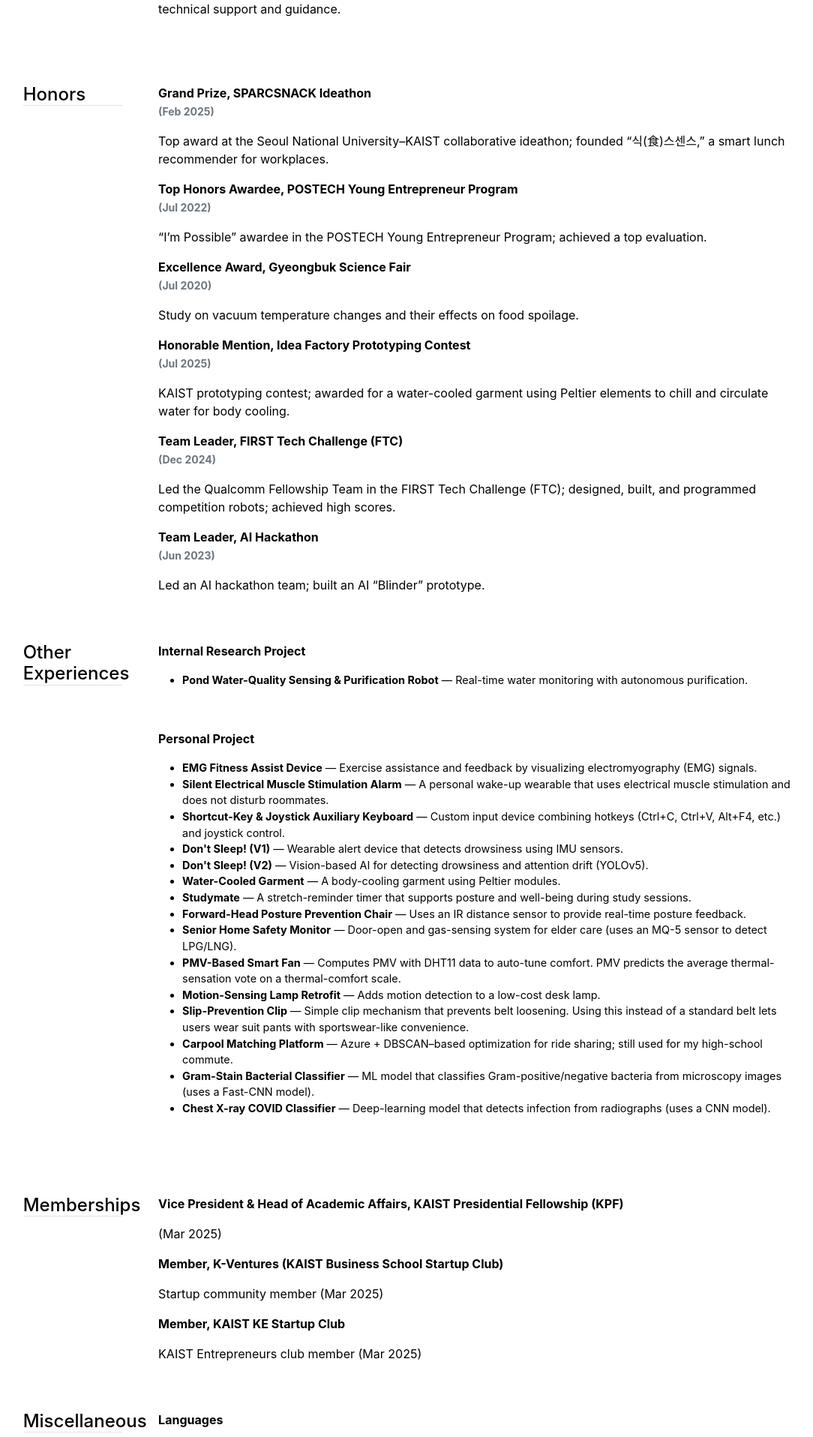
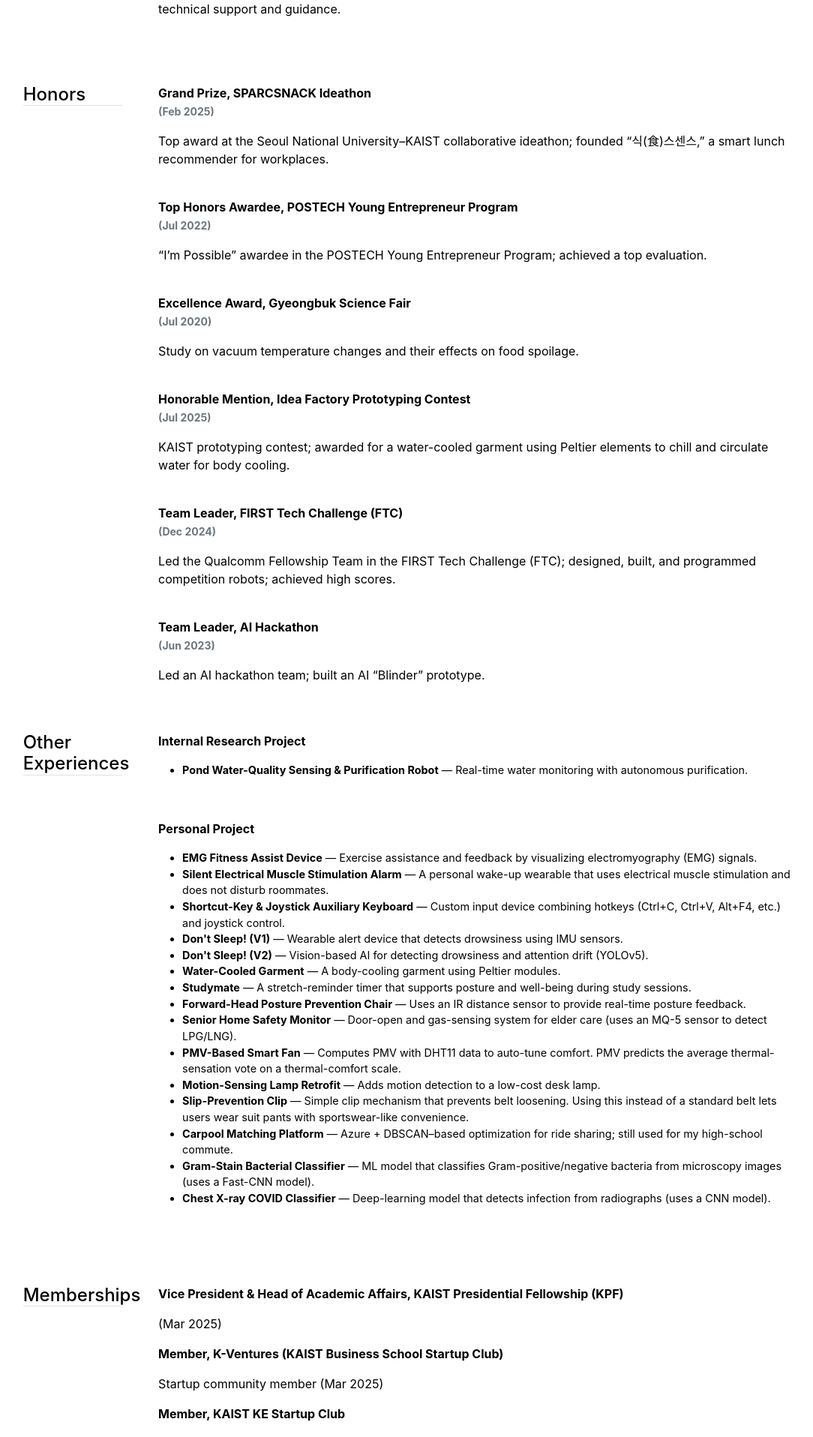
Before and after one commit to ynghyn-na/ynghyn-na.github.io, a Jekyll site: the page built from cv.md, in a window 1280 px wide. Shown: the part 996-2912 px from the top of the page at 75% size, without its empty margins (92-1176 px from the left). Built offline with Jekyll 4.4.1, drawn with Linux system fonts in a browser that asks for light colours.

```diff
--- a/_data/cv/honors.yml
+++ b/_data/cv/honors.yml
@@ -4,23 +4,23 @@
 
 
 - title: 'Grand Prize, SPARCSNACK Ideathon'
-  description: 'Top award at the Seoul National University–KAIST collaborative ideathon; founded “식(食)스센스,” a smart lunch recommender for workplaces.'
+  description: 'Top award at the Seoul National University–KAIST collaborative ideathon; founded “식(食)스센스,” a smart lunch recommender for workplaces.<br>'
   duration: '(Feb 2025)'
 
 - title: 'Top Honors Awardee, POSTECH Young Entrepreneur Program'
-  description: '“I’m Possible” awardee in the POSTECH Young Entrepreneur Program; achieved a top evaluation.'
+  description: '“I’m Possible” awardee in the POSTECH Young Entrepreneur Program; achieved a top evaluation.<br>'
   duration: '(Jul 2022)'
 
 - title: 'Excellence Award, Gyeongbuk Science Fair'
-  description: 'Study on vacuum temperature changes and their effects on food spoilage.'
+  description: 'Study on vacuum temperature changes and their effects on food spoilage.<br>'
   duration: '(Jul 2020)'
 
 - title: 'Honorable Mention, Idea Factory Prototyping Contest'
-  description: 'KAIST prototyping contest; awarded for a water-cooled garment using Peltier elements to chill and circulate water for body cooling.'
+  description: 'KAIST prototyping contest; awarded for a water-cooled garment using Peltier elements to chill and circulate water for body cooling.<br>'
   duration: '(Jul 2025)'
 
 - title: 'Team Leader, FIRST Tech Challenge (FTC)'
-  description: 'Led the Qualcomm Fellowship Team in the FIRST Tech Challenge (FTC); designed, built, and programmed competition robots; achieved high scores.'
+  description: 'Led the Qualcomm Fellowship Team in the FIRST Tech Challenge (FTC); designed, built, and programmed competition robots; achieved high scores.<br>'
   duration: '(Dec 2024)'
 
 - title: 'Team Leader, AI Hackathon'
```
